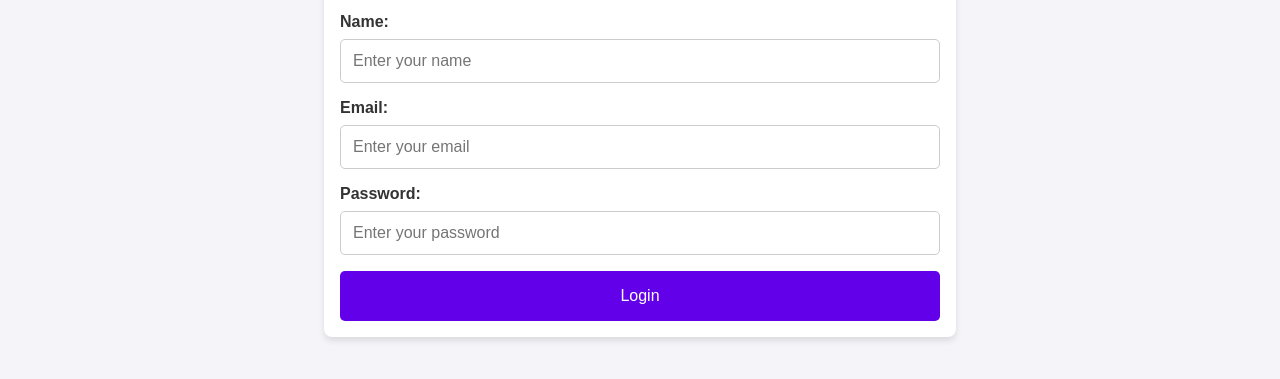
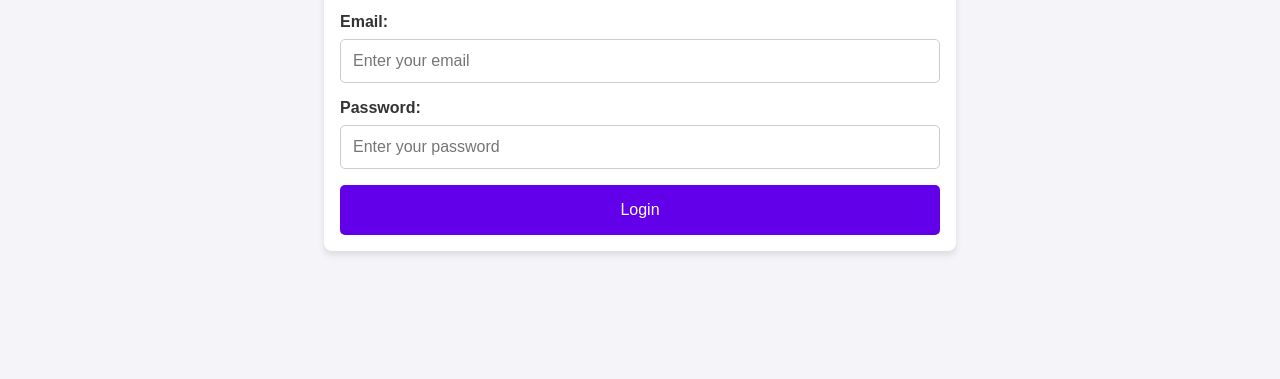
Before and after one commit to chandan-official/24hrs, a plain HTML site: page sep-main/login.html in a window 1280 px wide. Shown: the part 233-612 px from the top of the page. Drawn offline with Linux system fonts and the light colour scheme.

Commit message:
final update 2.0

```diff
--- a/sep-main/login.html
+++ b/sep-main/login.html
@@ -19,10 +19,6 @@
   <div class="container">
     <h2>Login</h2>
     <div class="form-group">
-      <label for="login-Name">Name:</label>
-      <input type="text" id="login-Name" placeholder="Enter your name">
-    </div>
-    <div class="form-group">
       <label for="login-email">Email:</label>
       <input type="email" id="login-email" placeholder="Enter your email">
     </div>
```
